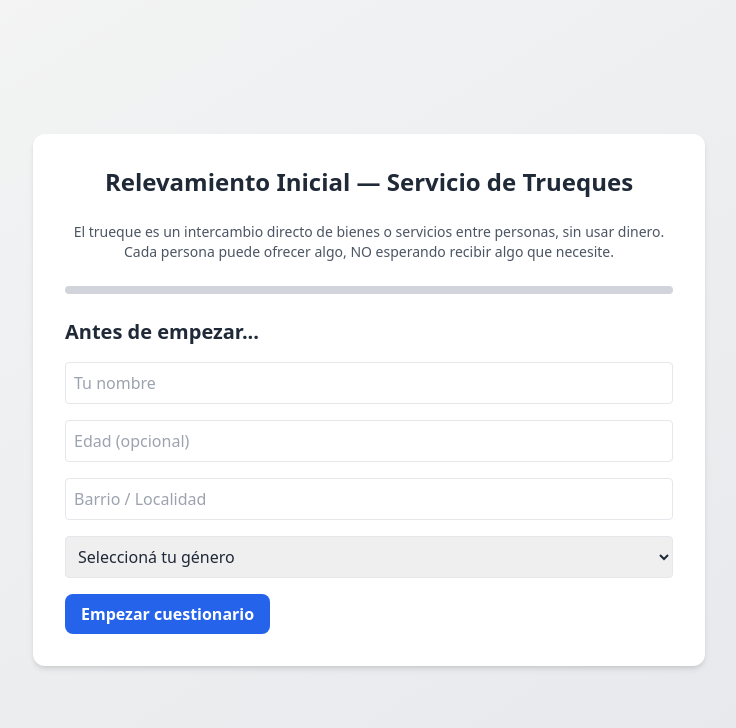
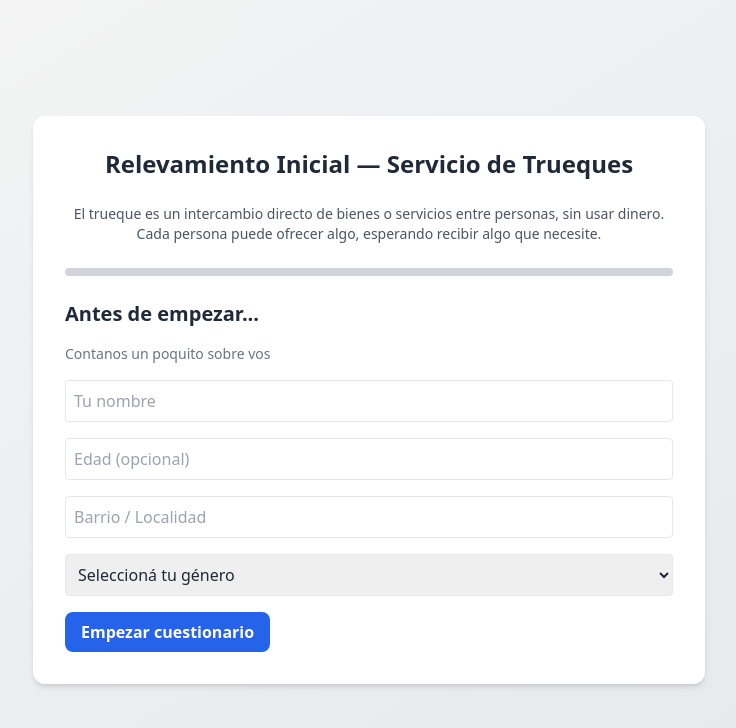
Before and after one commit to IsmaelHernandezUY/truequerelev, a React (Vite) app in the folder tek-trueque/: page / in a window 1280 px wide. Shown: the top 728 px of the page, without its empty margins (271-1007 px from the left). Built offline with nearby package versions, Linux system fonts and the light colour scheme; the HTML template or start-up script is replaced by a standard one.

Commit message:
Update App.jsx

```diff
--- a/tek-trueque/src/App.jsx
+++ b/tek-trueque/src/App.jsx
@@ -138,13 +138,15 @@ export default function App() {
       <motion.div initial={{ opacity: 0, y: -10 }} animate={{ opacity: 1, y: 0 }} className="max-w-2xl w-full bg-white rounded-xl shadow-md p-8 space-y-6">
         <h1 className="text-2xl font-bold">Relevamiento Inicial — Servicio de Trueques</h1>
         <p className="text-sm text-gray-600">
-          El trueque es un intercambio directo de bienes o servicios entre personas, sin usar dinero. Cada persona puede ofrecer algo, NO esperando recibir algo que necesite.
+          El trueque es un intercambio directo de bienes o servicios entre personas, sin usar dinero. Cada persona puede ofrecer algo, esperando recibir algo que necesite.
         </p>
         <Progress value={progress} className="h-2 bg-gray-300" />
 
         {!infoComplete ? (
           <div className="space-y-4 text-left">
             <h2 className="text-xl font-semibold">Antes de empezar...</h2>
+            <p className="text-sm text-gray-500">Contanos un poquito sobre vos</p>
+
             <input type="text" name="nombre" placeholder="Tu nombre" value={personalInfo.nombre} onChange={handlePersonalChange} className="w-full border rounded p-2" />
             <input type="text" name="edad" placeholder="Edad (opcional)" value={personalInfo.edad} onChange={handlePersonalChange} className="w-full border rounded p-2" />
             <input type="text" name="barrio" placeholder="Barrio / Localidad" value={personalInfo.barrio} onChange={handlePersonalChange} className="w-full border rounded p-2" />
```
